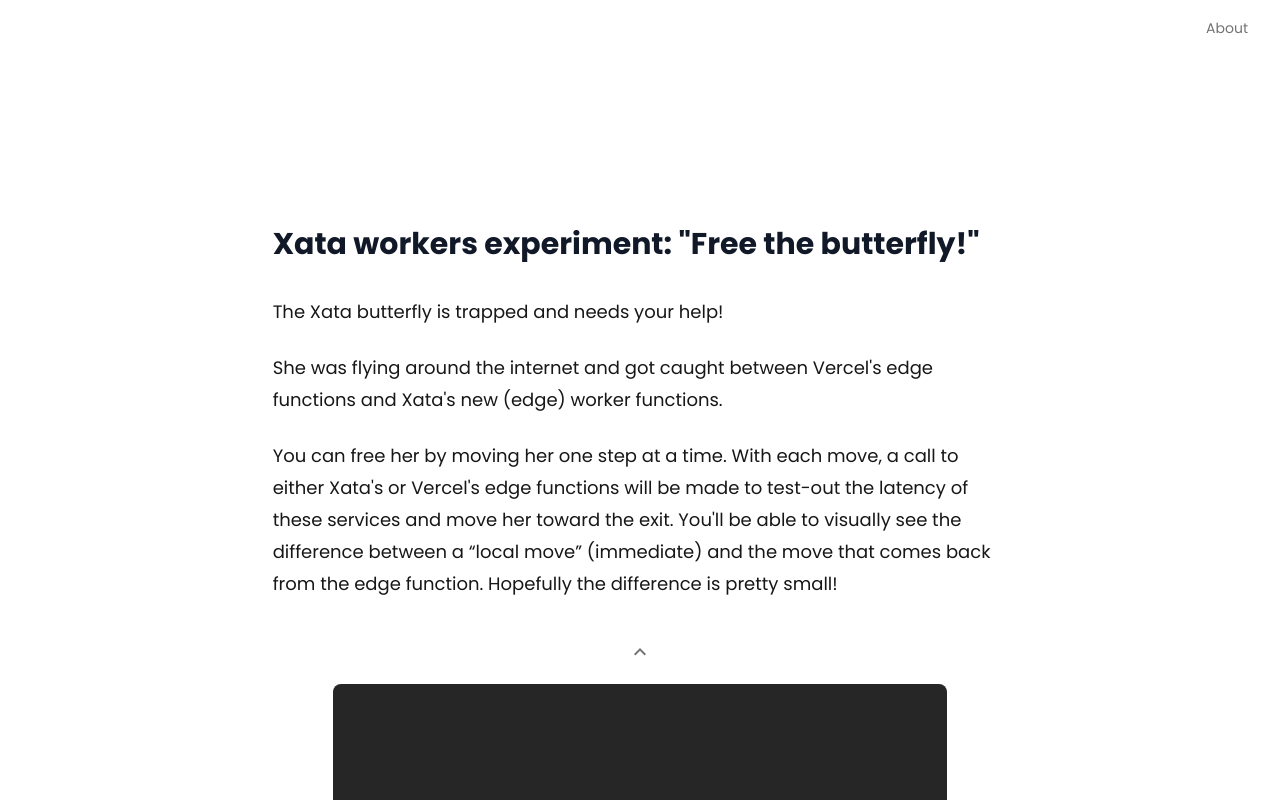
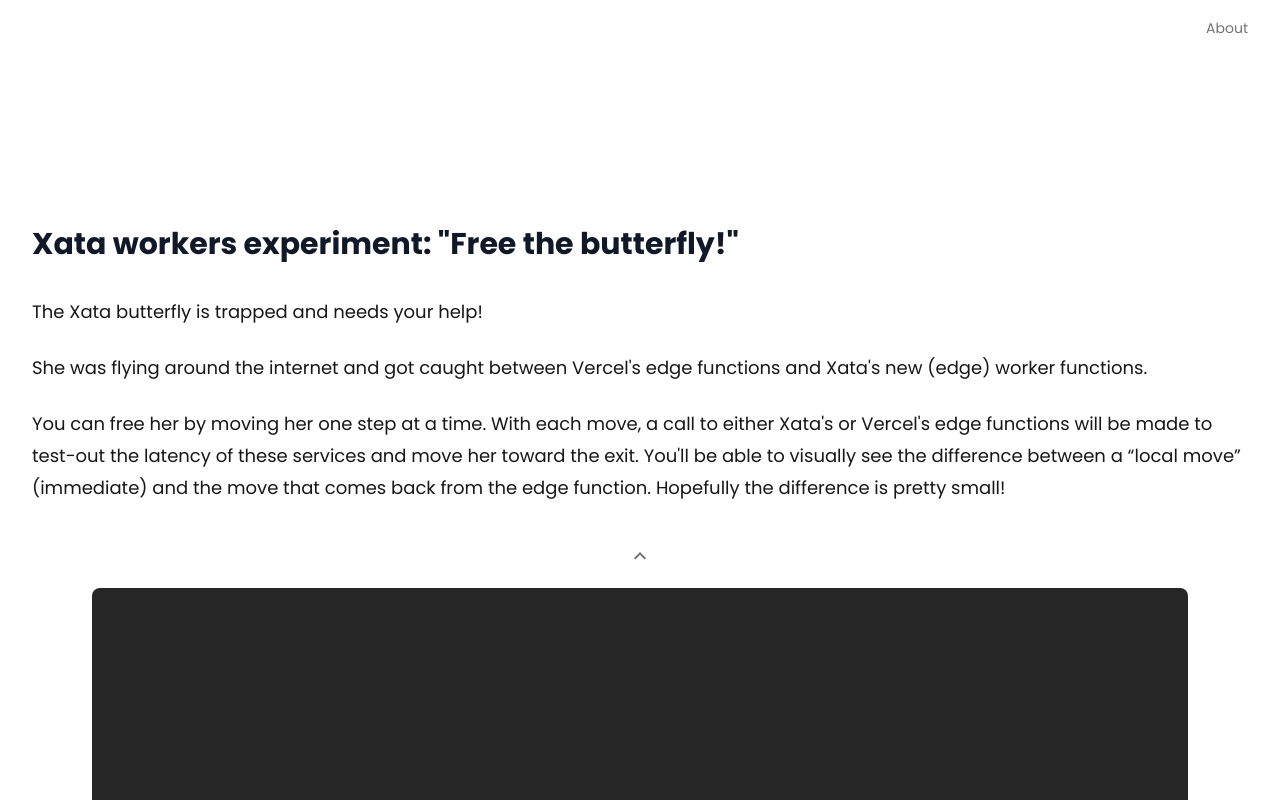
Before and after one commit to jasonkylefrank/edge-function-game, a Next.js app: page / in a window 1280 px wide. Shown: the top 800 px of the page. Built offline with nearby package versions, Linux system fonts and the light colour scheme.

Commit message:
Updated width and height

```diff
--- a/app/(with-page-transitions)/layout.tsx
+++ b/app/(with-page-transitions)/layout.tsx
@@ -13,9 +13,10 @@
       <AppBar />
 
       <main
-        className="prose m-6 mt-20 mb-28 grid place-items-center
-          text-gray-900 prose-a:text-blue-600
-          prose-a:no-underline md:m-7 md:mt-24 md:mb-32 md:prose-lg lg:m-8 lg:mt-28 lg:mb-36"
+        className="prose m-6 mt-20 mb-28 grid max-w-[1280px]
+          place-items-center text-gray-900
+          prose-a:text-blue-600 prose-a:no-underline md:m-7 md:mt-24 md:mb-32 md:prose-lg lg:m-8 lg:mt-28
+          lg:mb-36"
       >
         {/* Note: The children are also wrapped by my `template.tsx` (if present at some level).  See: https://beta.nextjs.org/docs/routing/pages-and-layouts#templates
                     That file can be useful for applying page transitions, etc.
--- a/app/(with-page-transitions)/page.tsx
+++ b/app/(with-page-transitions)/page.tsx
@@ -18,7 +18,7 @@
           `}
       </p>
       {/* NOTE: Don't apply the sizing classes directly to the XataGame component since they won't override the component's size classes in the production build */}
-      <div className="h-[392px] sm:h-[520px]">
+      <div className="h-[580px] sm:h-[1080px]">
         <XataGame />
       </div>
     </div>
--- a/components/xata-game/xata-game.tsx
+++ b/components/xata-game/xata-game.tsx
@@ -230,6 +230,7 @@
               transform: `translateY(${xataEdgeTranslateY}px) translateX(${xataEdgeTranslateX}px) scale(100%)`,
             }}
             className="h-[32px]  transition duration-200 sm:h-[40px]"
+            // className="h-[32px] sm:h-[40px]"
             wingsFill="#00d0ff"
           />
         </span>
```
